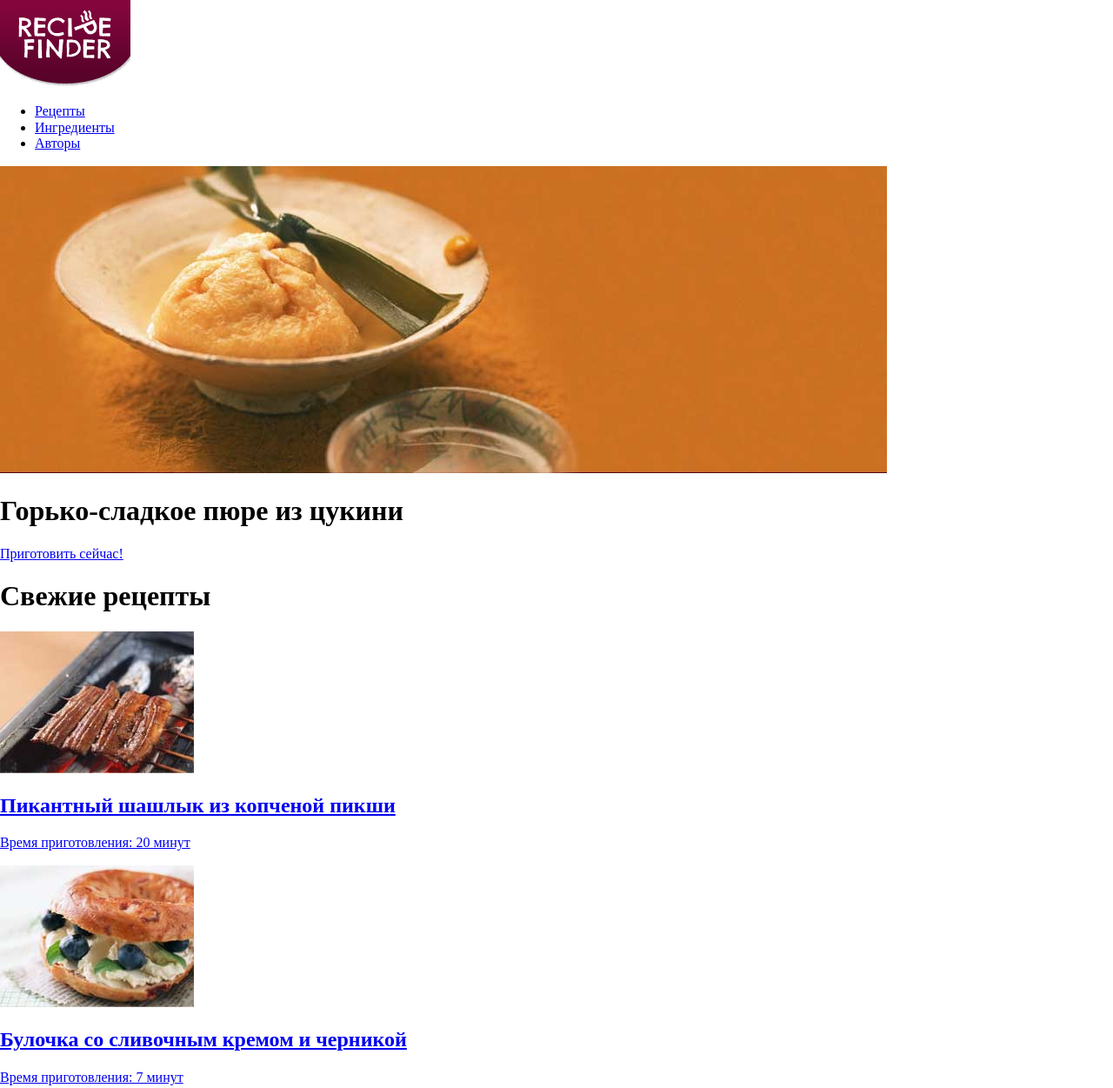
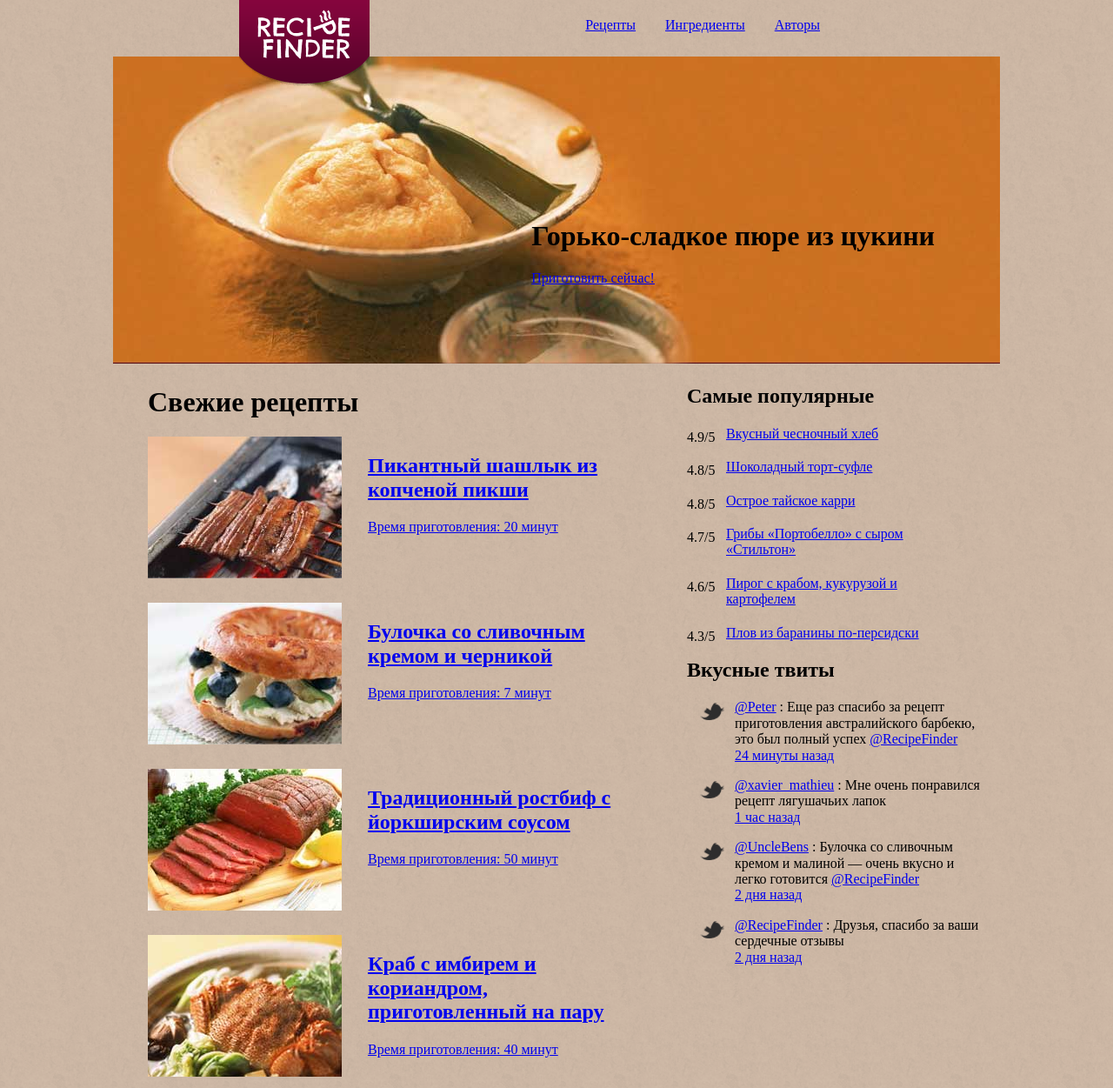
Before and after one commit to Sergey-Filippov/Recipe-Finder, a plain HTML site: page index.html in a window 1280 px wide. Shown: the top 1251 px of the page at 87% size. Drawn offline with Linux system fonts and the light colour scheme.

Commit message:
восстановление старых стилей

```diff
--- a/css/styles.css
+++ b/css/styles.css
@@ -1,13 +1,165 @@
+* {
+    -webkit-box-sizing: border-box;
+    -moz-box-sizing: border-box;
+    box-sizing: border-box;
+}
+
+.cf::before,
+cf::after {
+    content: " ";
+    display: table;
+
+}
+
+.cf:after {
+    clear: both;
+}
+
 .cf {
+    *zoom: 1;
+    /* for IE6 and IE7 */
+}
+
+html {
+    font-family: serif;
+}
+
+body {
+    background: #cab5a3 url(../images/bg-main.gif) repeat repeat 0 0;
+
+}
+
+header {}
 
 
+a:link,
+a:visited {}
+
+a:hover {}
+
+h1 {}
+
+h2 {}
+
+.center-global {
+    width: 1020px;
+    margin: 0 auto;
 }
-html {
 
+body>header {}
+
+.logo {
+    float: left;
+    margin-left: 145px;
+    margin-top: -34px;
+    position: relative;
+    top: 34px;
+    z-index: 10;
 }
-body {
 
+nav {
+    float: right;
+    margin-right: 177px;
+    padding-top: 20px;
 }
-header {
 
+nav ul {
+    list-style: none;
+    margin: 0;
+    padding: 0;
 }
+
+nav ul li {
+    display: inline-block;
+    *display: inline;
+    /* for IE7 */
+    margin-right: 30px;
+}
+
+.promo {
+    position: relative;
+    z-index: 5;
+}
+
+.promo-desc {
+    position: absolute;
+    bottom: 93px;
+    right: 75px;
+}
+
+.main {}
+
+.latest {
+    width: 640px;
+    float: left;
+    padding: 0 40px;
+}
+
+.media {
+    clear: left;
+    padding-bottom: 28px;
+    overflow: hidden;
+}
+
+.media img {
+    float: left;
+    margin-right: 30px;
+}
+
+.sidebar {
+    width: 360px;
+    float: right;
+}
+
+.popular {
+    padding-bottom: 40px;
+}
+
+.rating {
+    float: left;
+    clear: left;
+    padding-top: 4px;
+    padding-right: 15px;
+    width: 45px;
+}
+
+.pop-item {
+    padding-bottom: 20px;
+    float: left;
+    width: 250px;
+}
+
+.tweet {
+    padding-left: 55px;
+    padding-right: 20px;
+    position: relative;
+}
+
+.tweet:before {
+    content: url(../images/twitter-icon.png);
+    display: block;
+    position: absolute;
+    left: 15px;
+    top: 4px;
+}
+
+footer {}
+
+.footer-inside {
+    padding-left: 40px;
+}
+
+.footer-1 {
+    float: left;
+    width: 460px;
+}
+
+.footer-2 {
+    float: left;
+    width: 250px;
+}
+
+.footer-3 {
+    float: left;
+    width: 232px;
+}
```
